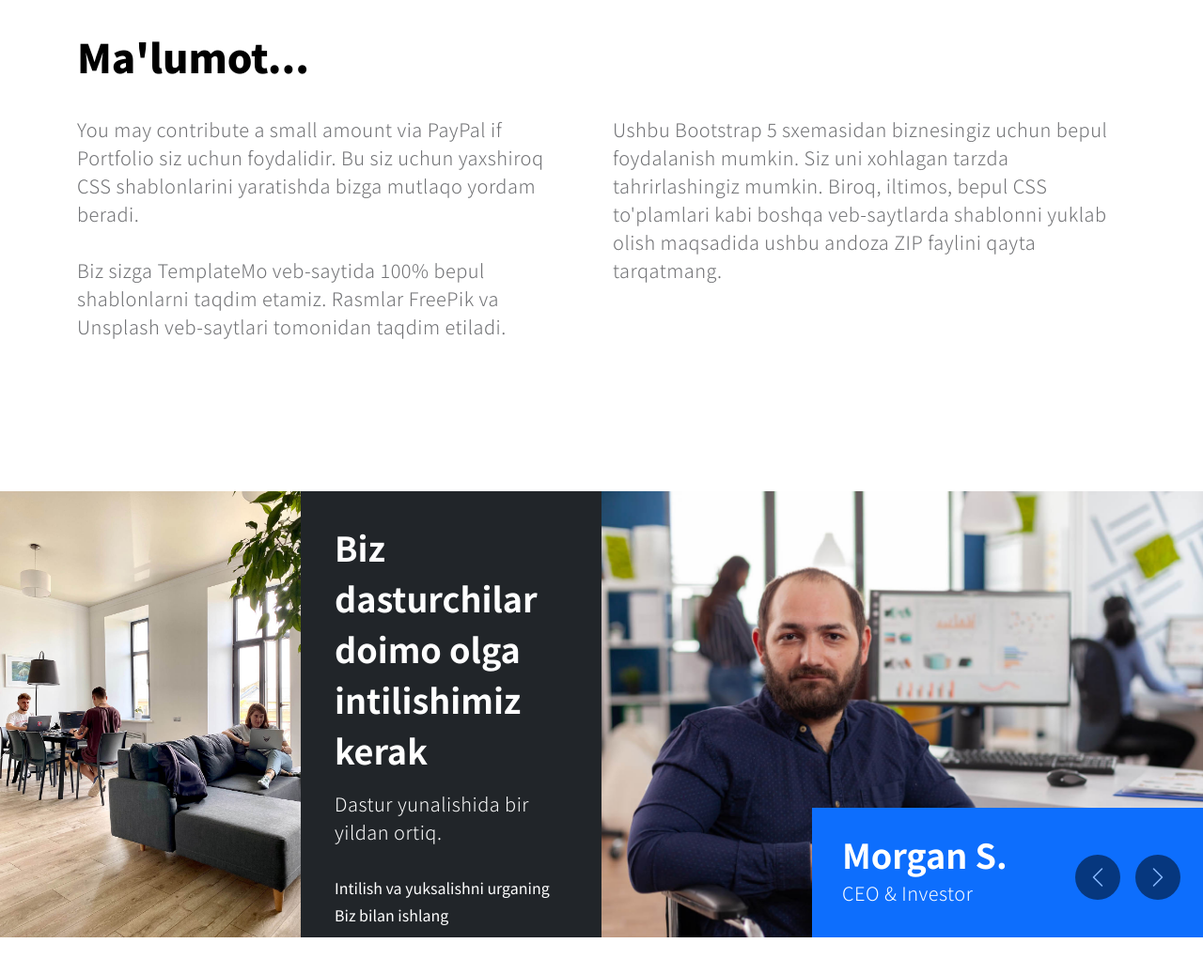
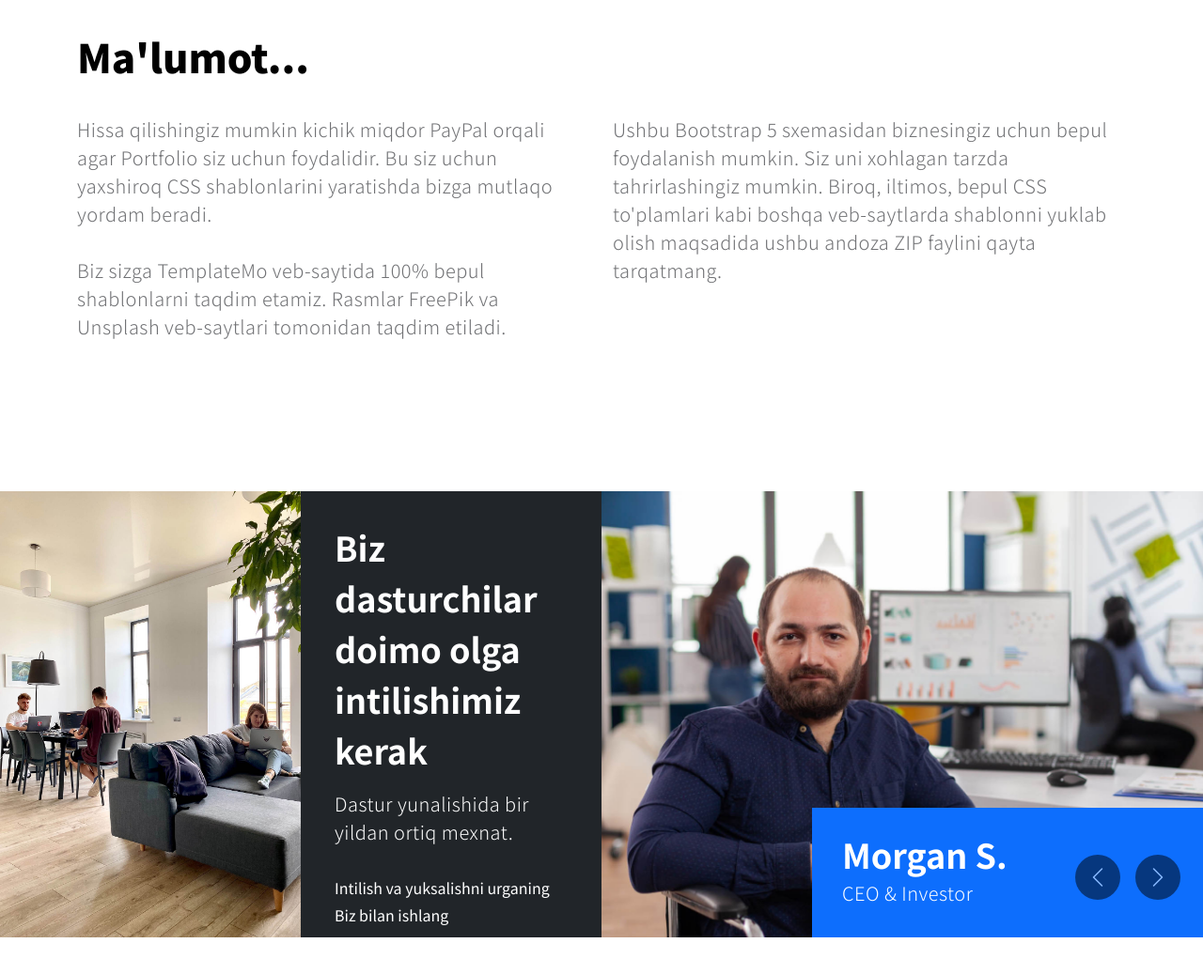
Before and after one commit to mukhtarovdev/Mustafo, a plain HTML site: page index.html in a window 1280 px wide. Shown: the part 960-1997 px from the top of the page at 94% size. Drawn offline with Linux system fonts and the light colour scheme.

Commit message:
Update index.html

```diff
--- a/index.html
+++ b/index.html
@@ -103,7 +103,7 @@ https://templatemo.com/tm-567-nomad-force
                         </div>
 
                         <div class="col-lg-6 col-12 mt-3 mb-lg-5">
-                            <p class="me-4" data-aos="fade-up" data-aos-delay="300">You may contribute <a rel="nofollow" href="http://paypal.me/templatemo" target="_blank">a small amount</a> via PayPal if <a rel="nofollow" href="https://templatemo.com/tm-567-nomad-force" target="_parent">Portfolio </a> siz uchun foydalidir. Bu siz uchun yaxshiroq CSS shablonlarini yaratishda bizga mutlaqo yordam beradi.<br><br>Biz sizga TemplateMo veb-saytida 100% bepul shablonlarni taqdim etamiz. Rasmlar FreePik va Unsplash veb-saytlari tomonidan taqdim etiladi.</p>
+                            <p class="me-4" data-aos="fade-up" data-aos-delay="300">Hissa qilishingiz mumkin <a rel="nofollow" href="http://paypal.me/templatemo" target="_blank">kichik miqdor </a>PayPal orqali agar <a rel="nofollow" href="https://templatemo.com/tm-567-nomad-force" target="_parent">Portfolio </a> siz uchun foydalidir. Bu siz uchun yaxshiroq CSS shablonlarini yaratishda bizga mutlaqo yordam beradi.<br><br>Biz sizga TemplateMo veb-saytida 100% bepul shablonlarni taqdim etamiz. Rasmlar FreePik va Unsplash veb-saytlari tomonidan taqdim etiladi.</p>
                         </div>
 
                         <div class="col-lg-6 col-12 mt-lg-3 mb-lg-5">
@@ -123,7 +123,7 @@ https://templatemo.com/tm-567-nomad-force
                             <div class="d-flex flex-column flex-wrap justify-content-center h-100 py-5 px-4 pt-lg-4 pb-lg-0">
                                 <h3 class="text-white mb-3" data-aos="fade-up">Biz dasturchilar doimo olga intilishimiz kerak</h3>
 
-                                <p class="text-secondary-white-color" data-aos="fade-up">Dastur yunalishida bir yildan ortiq.</p>
+                                <p class="text-secondary-white-color" data-aos="fade-up">Dastur yunalishida bir yildan ortiq mexnat.</p>
 
                                 <div class="mt-3 custom-links">
 
```
